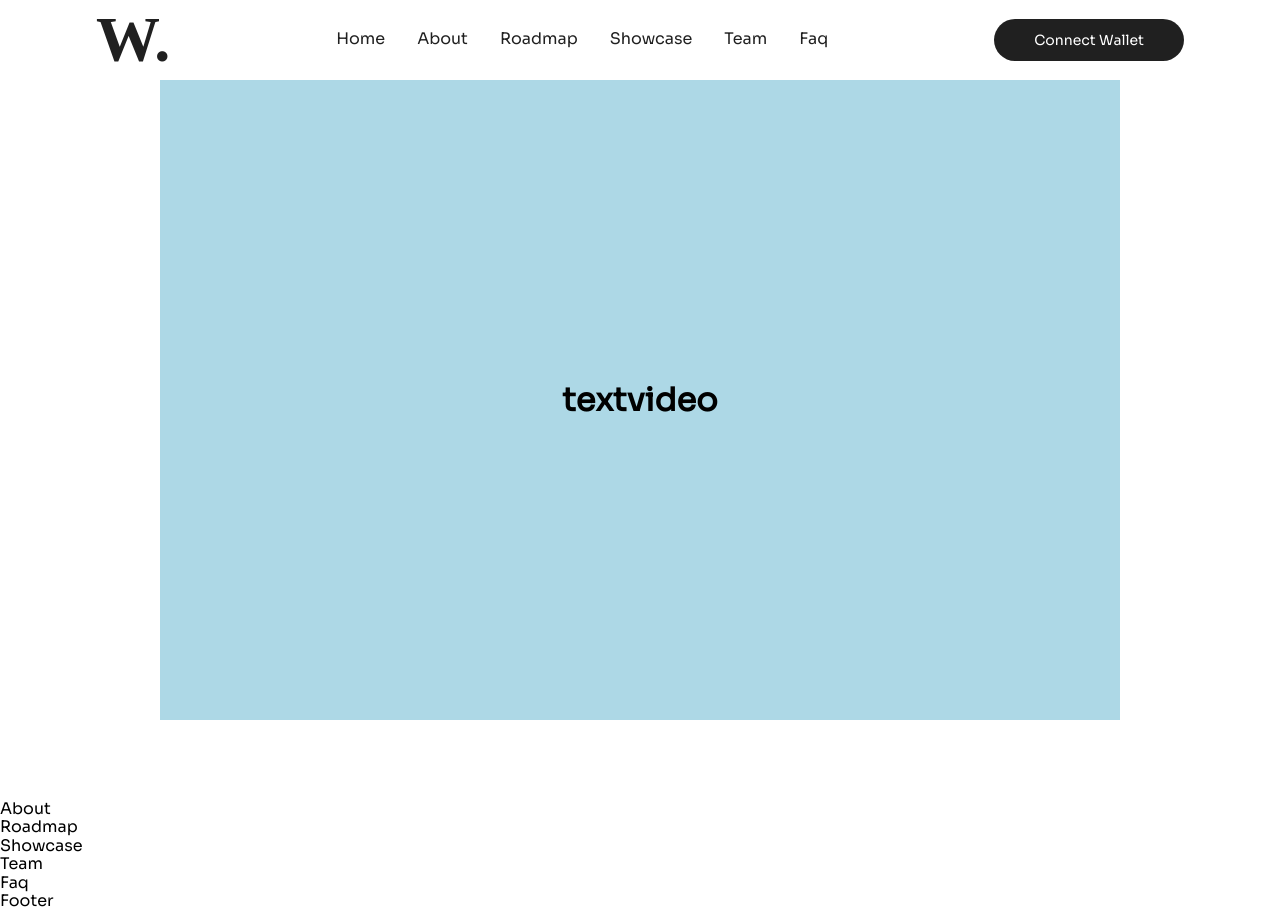
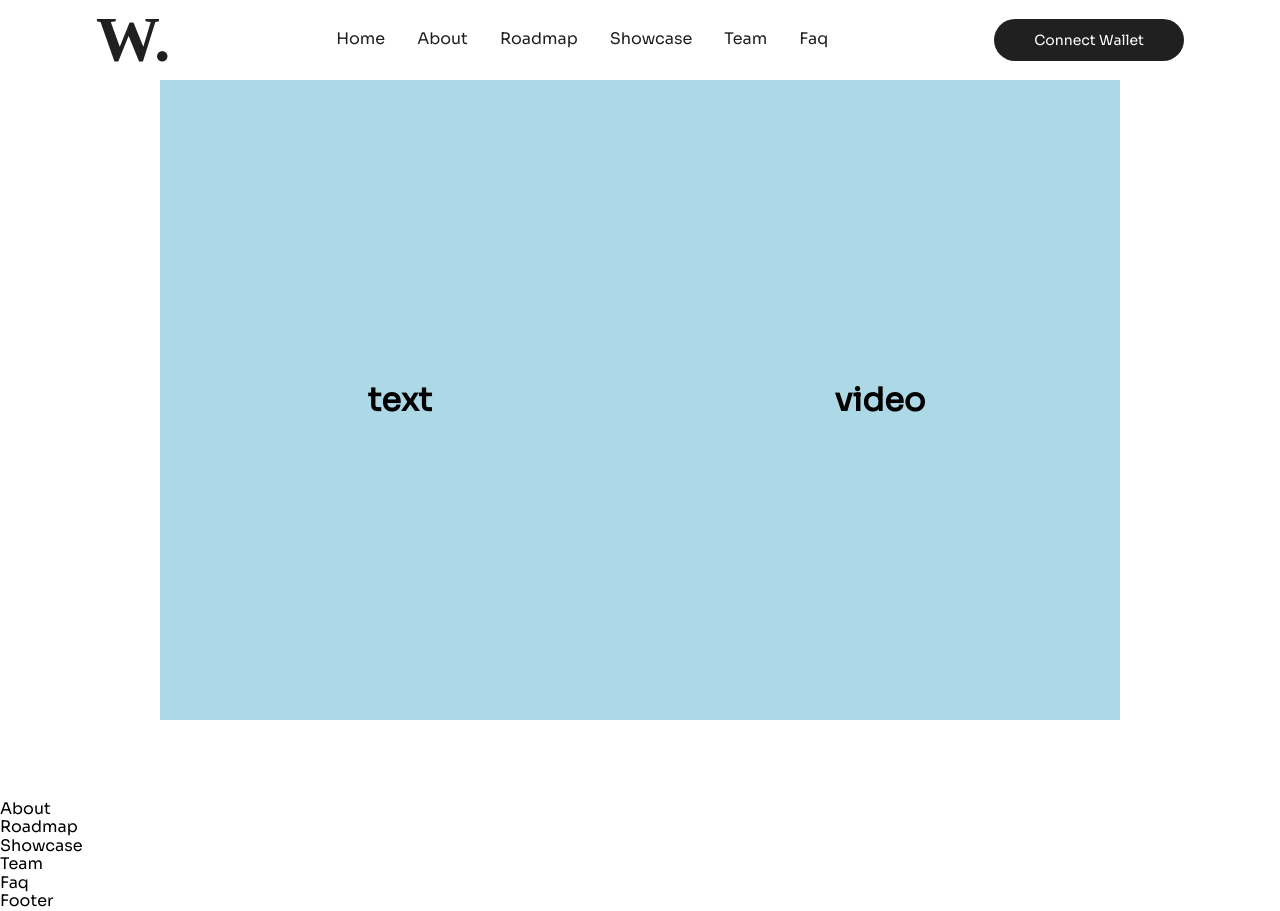
Before and after one commit to Nadim-Nahle/FinalProject3, a React (Create React App) app in the folder frontend-react/: page / in a window 1280 px wide. Built offline with nearby package versions, Linux system fonts and the light colour scheme; a web font is replaced by a local one.

Commit message:
Frontend-React Create- Box in Home

```diff
--- a/frontend-react/src/components/sections/Home.jsx
+++ b/frontend-react/src/components/sections/Home.jsx
@@ -19,12 +19,25 @@ const Container = styled.div`
   align-items: center;
 `;
 
+const Box = styled.div`
+  width: 50%;
+  height: 100%;
+  display: flex;
+  flex-direction: column;
+  justify-content: center;
+  align-items: center;
+`;
+
 const Home = () => {
   return (
     <Section>
       <Container>
-        <h1>text</h1>
-        <h1>video</h1>
+        <Box>
+          <h1>text</h1>
+        </Box>
+        <Box>
+          <h1>video</h1>
+        </Box>
       </Container>
     </Section>
   );
```
